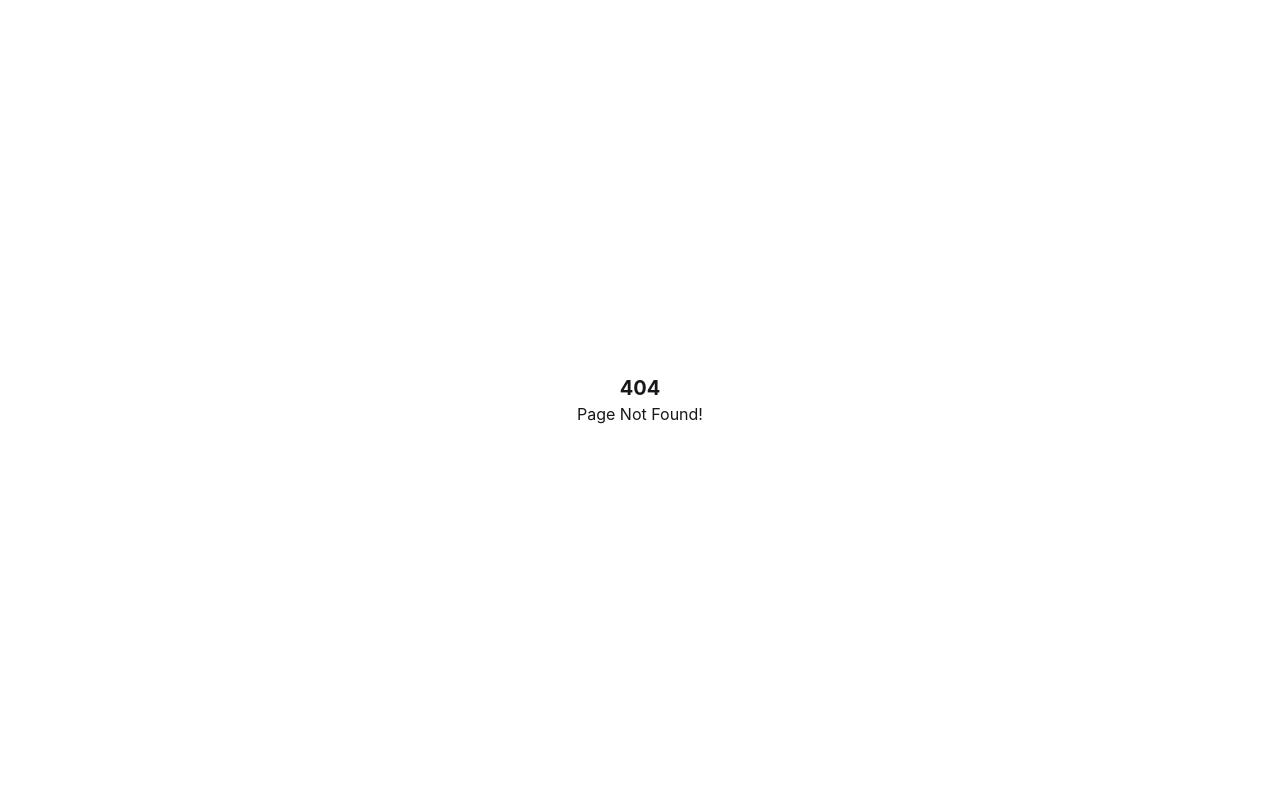
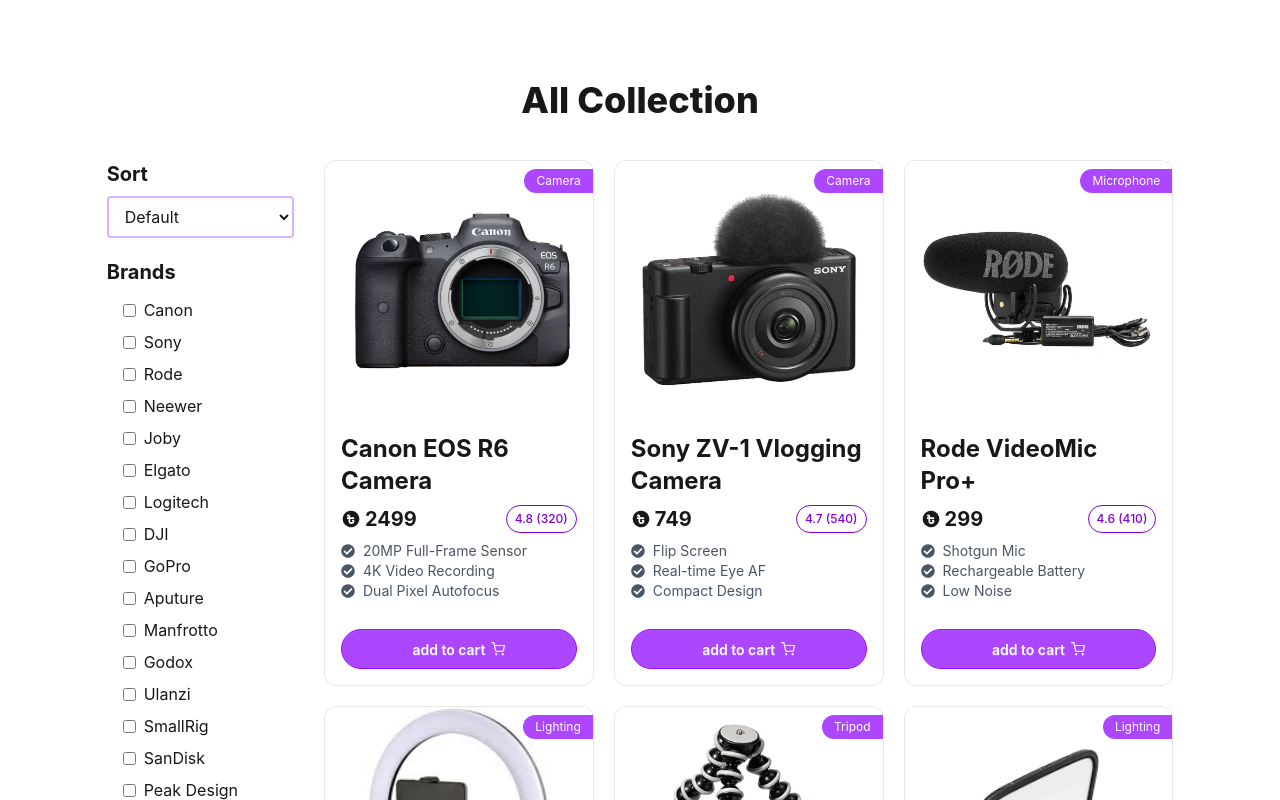
Before and after one commit to jahidhasan-webdev01/influencer-gears, a React (Vite) app: page /products in a window 1280 px wide. Before the commit this address had no page. Shown: the top 800 px of the page. Built offline with nearby package versions, Linux system fonts and the light colour scheme.

Commit message:
product shown on popular and all section

```diff
--- a/src/components/Navbar/Navbar.jsx
+++ b/src/components/Navbar/Navbar.jsx
@@ -1,4 +1,3 @@
-import React from 'react';
 import { FiShoppingCart } from 'react-icons/fi';
 import { IoSearch } from 'react-icons/io5';
 import { Link } from 'react-router';
@@ -16,7 +15,7 @@
                             tabIndex="-1"
                             className="menu menu-sm dropdown-content bg-base-100 rounded-box z-1 mt-3 w-52 p-2 shadow">
                             <Link to="/" className='hover:underline hover:text-purple-500'>Home</Link>
-                            <Link className='hover:underline hover:text-purple-500'>Products</Link>
+                            <Link to="/products" className='hover:underline hover:text-purple-500'>Products</Link>
                             <Link className='hover:underline hover:text-purple-500'>Sign up</Link>
                             <Link className='hover:underline hover:text-purple-500'>Log In</Link>
                         </ul>
@@ -26,7 +25,7 @@
                 <div className="navbar-end">
                     <div className="flex items-center gap-5 text-base font-medium">
                         <Link to="/" className='hidden lg:flex hover:underline hover:text-purple-500'>Home</Link>
-                        <Link className='hidden lg:flex hover:underline hover:text-purple-500'>Products</Link>
+                        <Link to="/products" className='hidden lg:flex hover:underline hover:text-purple-500'>Products</Link>
                         <Link className='hidden lg:flex hover:underline hover:text-purple-500'>Sign up</Link>
                         <Link className='hidden lg:flex hover:underline hover:text-purple-500'>Log In</Link>
                         <Link><IoSearch className='text-xl' /></Link>
--- a/src/components/Popular/Popular.jsx
+++ b/src/components/Popular/Popular.jsx
@@ -21,7 +21,7 @@
                 }
             </div>
 
-            <Link to="/" className="text-right mt-5 text-purple-500 font-semibold flex items-center justify-end-safe gap-1">
+            <Link to="/products" className="text-right mt-5 text-purple-500 font-semibold flex items-center justify-end-safe gap-1">
                 see more
                 <FaArrowRight className='animate-bounce' />
             </Link>
--- a/src/components/ProductCard/ProductCard.jsx
+++ b/src/components/ProductCard/ProductCard.jsx
@@ -3,16 +3,16 @@
 import { TbCoinTakaFilled } from "react-icons/tb";
 
 const ProductCard = ({ product }) => {
-    const { image, name, category, price, rating, brand, description, reviews, features } = product;
+    const { image, name, category, price, rating, reviews, features } = product;
     return (
-        <div className="border border-gray-200 rounded-xl">
-            <div className="w-full h-64 overflow-hidden flex items-center justify-center">
+        <div className="border border-gray-200 rounded-xl group">
+            <div className="relative w-full h-64 overflow-hidden flex items-center justify-center">
                 <img
                     src={image}
                     alt={name}
-                    className="w-full h-full object-contain"
+                    className="w-full h-full object-contain hover:scale-110 duration-150"
                 />
-                <p className="absolute top-2 right-2 bg-purple-500 text-white text-xs px-2 py-1 rounded-full">
+                <p className="absolute top-2 right-0 bg-purple-500 text-white text-xs px-3 py-1 rounded-l-full">
                     {category}
                 </p>
             </div>
@@ -21,7 +21,7 @@
                 <h1 className="text-2xl font-bold">{name}</h1>
                 <div className="flex flex-row justify-between">
                     <p className="inline-flex items-center gap-1 font-bold text-xl"><TbCoinTakaFilled /> {price}</p>
-                    <p className="text-xs bg-purple-500 border border-purple-700 text-white rounded-full px-2 flex items-center font-medium">{rating} ({reviews})</p>
+                    <p className="text-xs border border-purple-700 text-purple-700 rounded-full px-2 flex items-center font-medium">{rating} ({reviews})</p>
                 </div>
 
                 <div>
--- a/src/components/Products/Products.jsx
+++ /dev/null
@@ -1,11 +0,0 @@
-import React from 'react';
-
-const Products = () => {
-    return (
-        <div>
-            This is products section
-        </div>
-    );
-};
-
-export default Products;
--- a/src/main.jsx
+++ b/src/main.jsx
@@ -5,11 +5,16 @@
 import Home from './pages/Home/Home'
 import NotFound from './pages/NotFound/NotFound'
 import ProductsProvider from './context/ProductsContext'
+import Products from './pages/Products/Products'
 
 const router = createBrowserRouter([
   {
     path: "/",
     Component: Home
+  },
+  {
+    path: "/products",
+    Component: Products
   },
   {
     path: "*",
--- /dev/null
+++ b/src/pages/Products/Products.jsx
@@ -0,0 +1,77 @@
+import { useContext, useEffect, useState } from "react";
+import { ProductsContext } from "../../context/ProductsContext";
+import ProductCard from "../../components/ProductCard/ProductCard";
+
+const Products = () => {
+    const products = useContext(ProductsContext);
+    const [filterProducts, setFilterProducts] = useState([])
+    const [brands, setBrands] = useState([]);
+    const [sort, setSort] = useState("default");
+    const [selectedBrands, setSelectedBrands] = useState([])
+
+    useEffect(() => {
+        const uniqueBrands = [...new Set(products.map(product => product.brand))];
+        setBrands(uniqueBrands);
+        setFilterProducts(products);
+    }, [products]);
+
+    const handleBrandChange = (e) => {
+        setSelectedBrands([...selectedBrands, e.target.value])
+    }
+
+    console.log({ selectedBrands });
+
+    return (
+        <div className="w-full px-2 md:w-10/12 md:px-0 mx-auto py-10 lg:py-20">
+            <h1 className="text-center text-4xl font-extrabold">All Collection</h1>
+            {/* <div className="grid grid-cols-1 md:grid-cols-2 lg:grid-cols-3 xl:grid-cols-4 gap-10 mt-10">
+
+            </div> */}
+
+            <div className="grid grid-cols-5 gap-5 mt-10">
+                <div className="space-y-5 col-span-1">
+                    <div>
+                        <h1 className="text-xl font-bold">Sort</h1>
+                        <form className="mt-2">
+                            <select
+                                value={sort}
+                                onChange={(e) => setSort(e.target.value)}
+                                className="border-2 border-purple-300 px-3 py-2 rounded"
+                            >
+                                <option value="default">Default</option>
+                                <option value="low">Price: Low to High</option>
+                                <option value="high">Price: High to Low</option>
+                            </select>
+                        </form>
+                    </div>
+                    <div>
+                        <h1 className="text-xl font-bold">Brands</h1>
+                        <form className="mt-2">
+                            {
+                                brands.map((br, index) =>
+                                    <label
+                                        key={index}
+                                        className="flex items-center gap-2 cursor-pointer hover:bg-purple-50 px-4 py-1">
+                                        <input
+                                            type="checkbox"
+                                            value={br}
+                                            onChange={handleBrandChange}
+                                        />
+                                        {br}
+                                    </label>)
+                            }
+                        </form>
+                    </div>
+                </div>
+
+                <div className="col-span-4 w-full grid grid-cols-1 md:grid-cols-2 lg:grid-cols-3 gap-5">
+                    {
+                        filterProducts.map((product, index) => <ProductCard key={index} product={product} />)
+                    }
+                </div>
+            </div>
+        </div>
+    );
+};
+
+export default Products;
```
